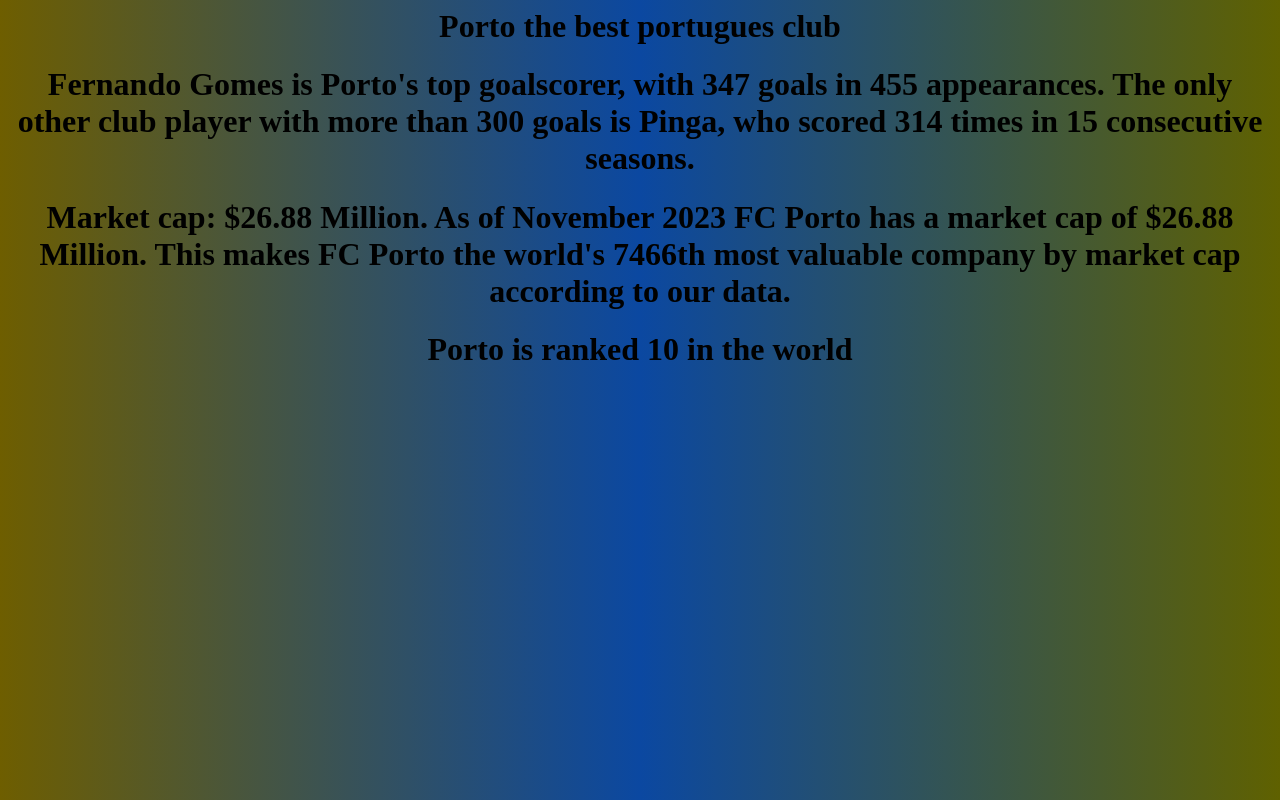
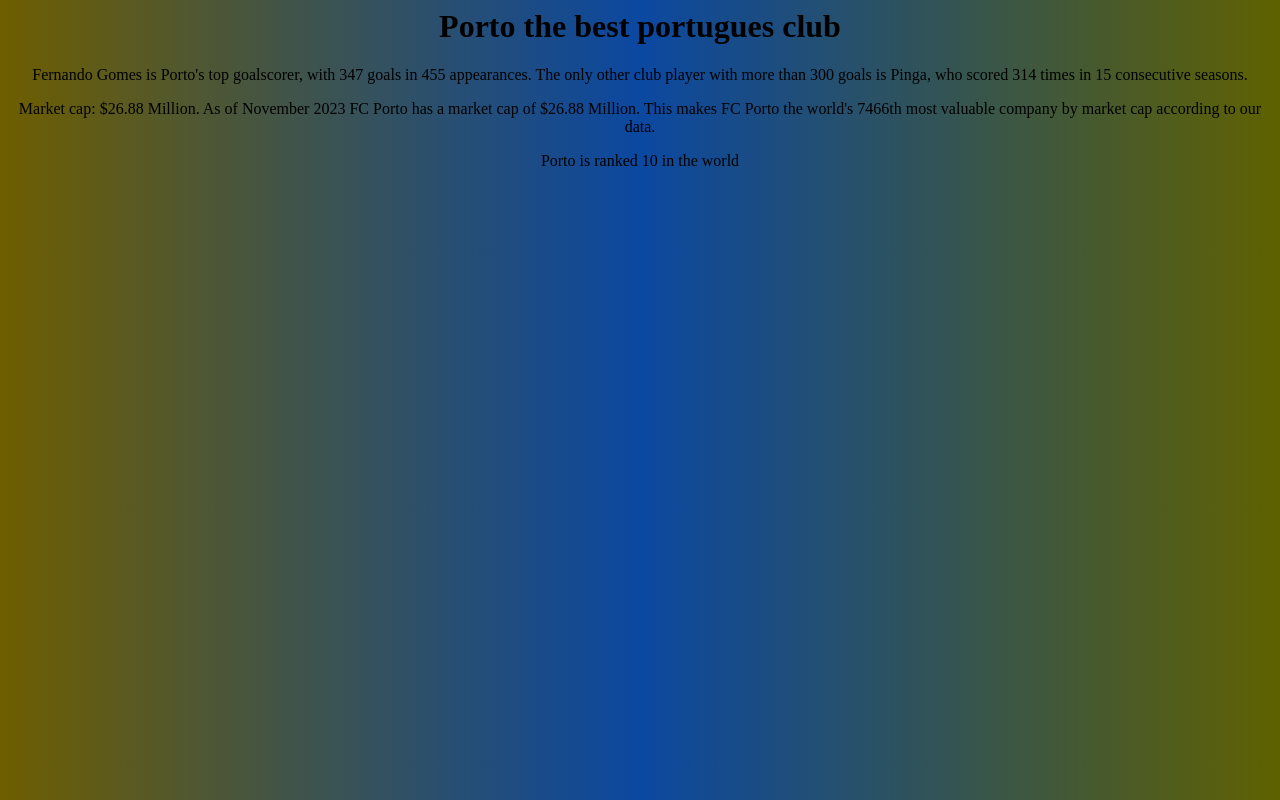
Before and after one commit to er100557/My-website, a plain HTML site: page index.html in a window 1280 px wide. Drawn offline with Linux system fonts and the light colour scheme.

Commit message:
Update index.html
I added a <h1> tag instead of a <p> tag

```diff
--- a/index.html
+++ b/index.html
@@ -11,9 +11,9 @@
 <body>
   <h1>Porto the best portugues club</h1>
 
-<h1>Fernando Gomes is Porto's top goalscorer, with 347 goals in 455 appearances. The only other club player with more than 300 goals is Pinga, who scored 314 times in 15 consecutive seasons.</h1>
-<h1>Market cap: $26.88 Million. As of November 2023 FC Porto has a market cap of $26.88 Million. This makes FC Porto the world's 7466th most valuable company by market cap according to our data.</h1>
-<h1>Porto is ranked 10 in the world</h1>
+<p>Fernando Gomes is Porto's top goalscorer, with 347 goals in 455 appearances. The only other club player with more than 300 goals is Pinga, who scored 314 times in 15 consecutive seasons.</p>
+<p>Market cap: $26.88 Million. As of November 2023 FC Porto has a market cap of $26.88 Million. This makes FC Porto the world's 7466th most valuable company by market cap according to our data.</p>
+<p>Porto is ranked 10 in the world</p>
 </body>
 
 </html>
```
